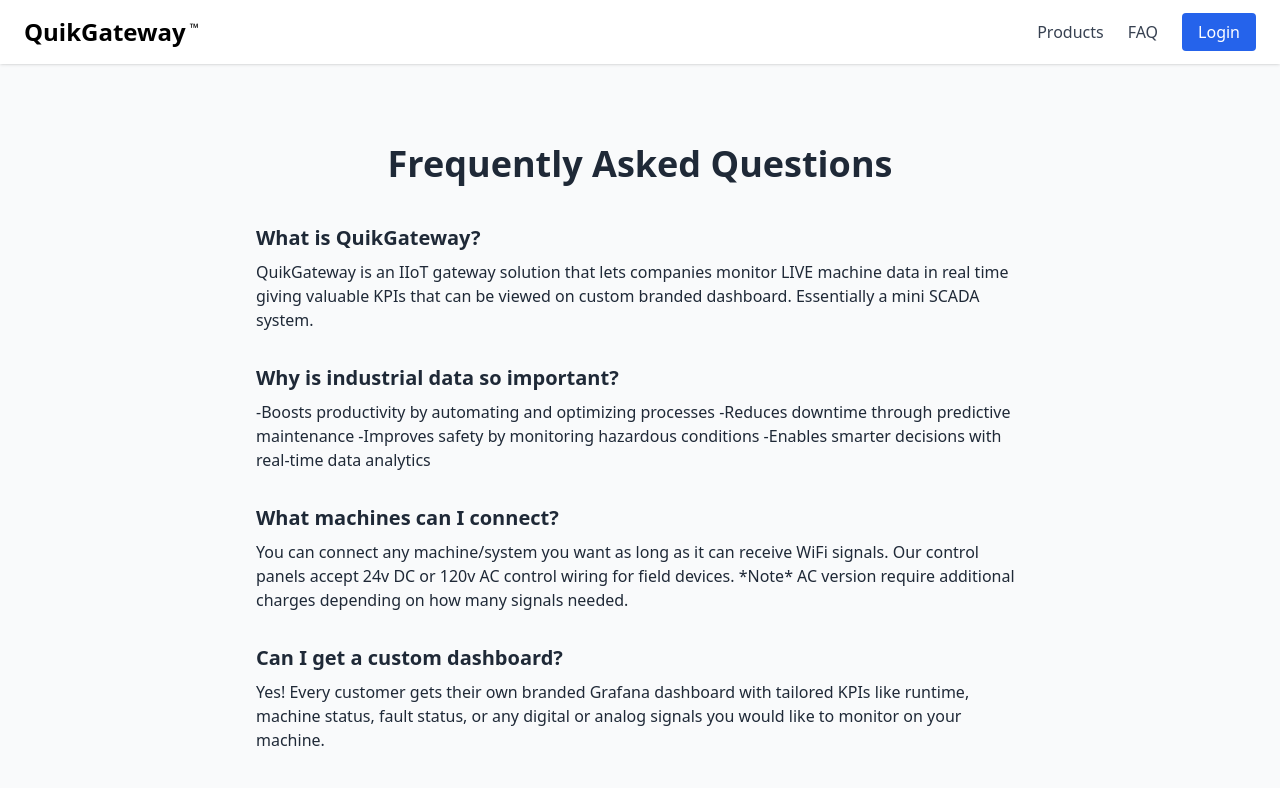
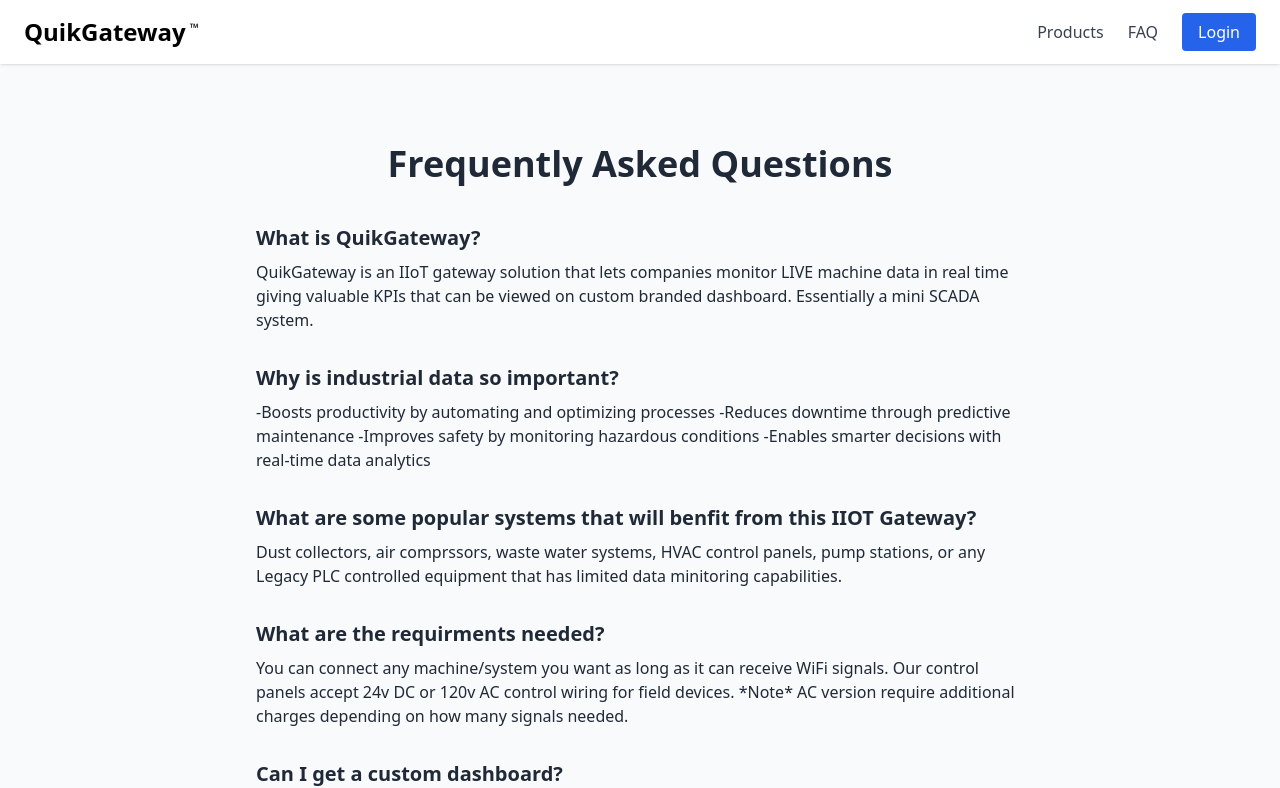
Before and after one commit to domcruz4/quikgateway-site, a Next.js app: page /faq in a window 1280 px wide. Shown: the top 788 px of the page. Built offline with nearby package versions, Linux system fonts and the light colour scheme.

Commit message:
Updated logo

```diff
--- a/src/app/faq/page.tsx
+++ b/src/app/faq/page.tsx
@@ -24,9 +24,15 @@ export default function FAQPage() {
           </p>
         </div>
 
+        <div className="mb-8">
+          <h2 className="text-xl font-semibold mb-2">What are some popular systems that will benfit from this IIOT Gateway?</h2>
+          <p>
+            Dust collectors, air comprssors, waste water systems, HVAC control panels, pump stations, or any Legacy PLC controlled equipment that has limited data minitoring capabilities.
+          </p>
+        </div>
 
         <div className="mb-8">
-          <h2 className="text-xl font-semibold mb-2">What machines can I connect?</h2>
+          <h2 className="text-xl font-semibold mb-2">What are the requirments needed?</h2>
           <p>
             You can connect any machine/system you want as long as it can receive WiFi signals. Our control panels accept 24v DC or 120v AC control wiring for field devices. *Note* AC version require additional charges depending on how many signals needed.
           </p>
@@ -35,7 +41,7 @@ export default function FAQPage() {
         <div className="mb-8">
           <h2 className="text-xl font-semibold mb-2">Can I get a custom dashboard?</h2>
           <p>
-            Yes! Every customer gets their own branded Grafana dashboard with tailored KPIs like runtime, machine status, fault status, or any digital or analog signals you would like to monitor on your machine.
+            Yes! Every customer gets their own branded dashboard with tailored KPIs like runtime, machine status, fault status, or any digital or analog signals you would like to monitor.
           </p>
         </div>
 
```
